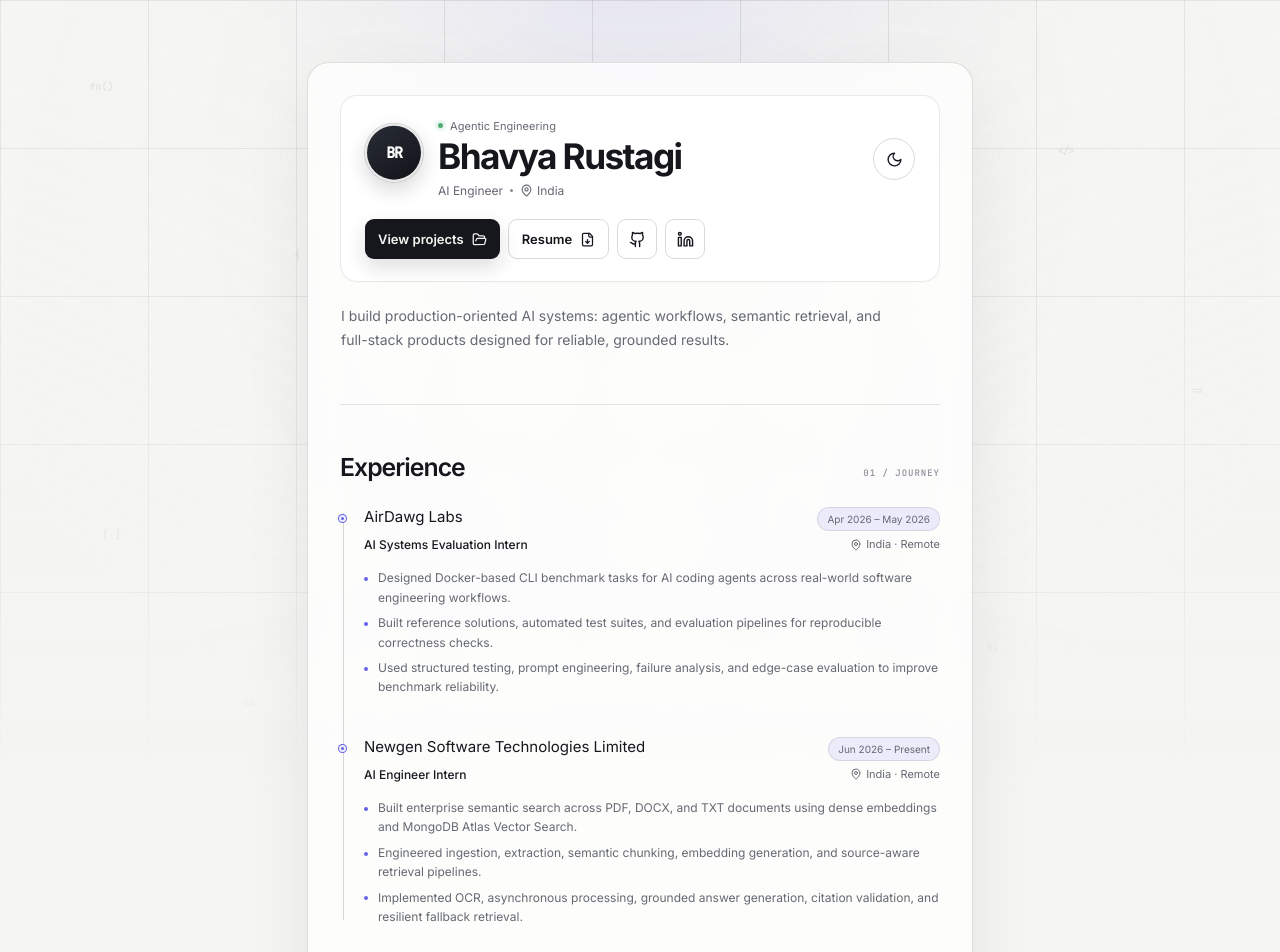
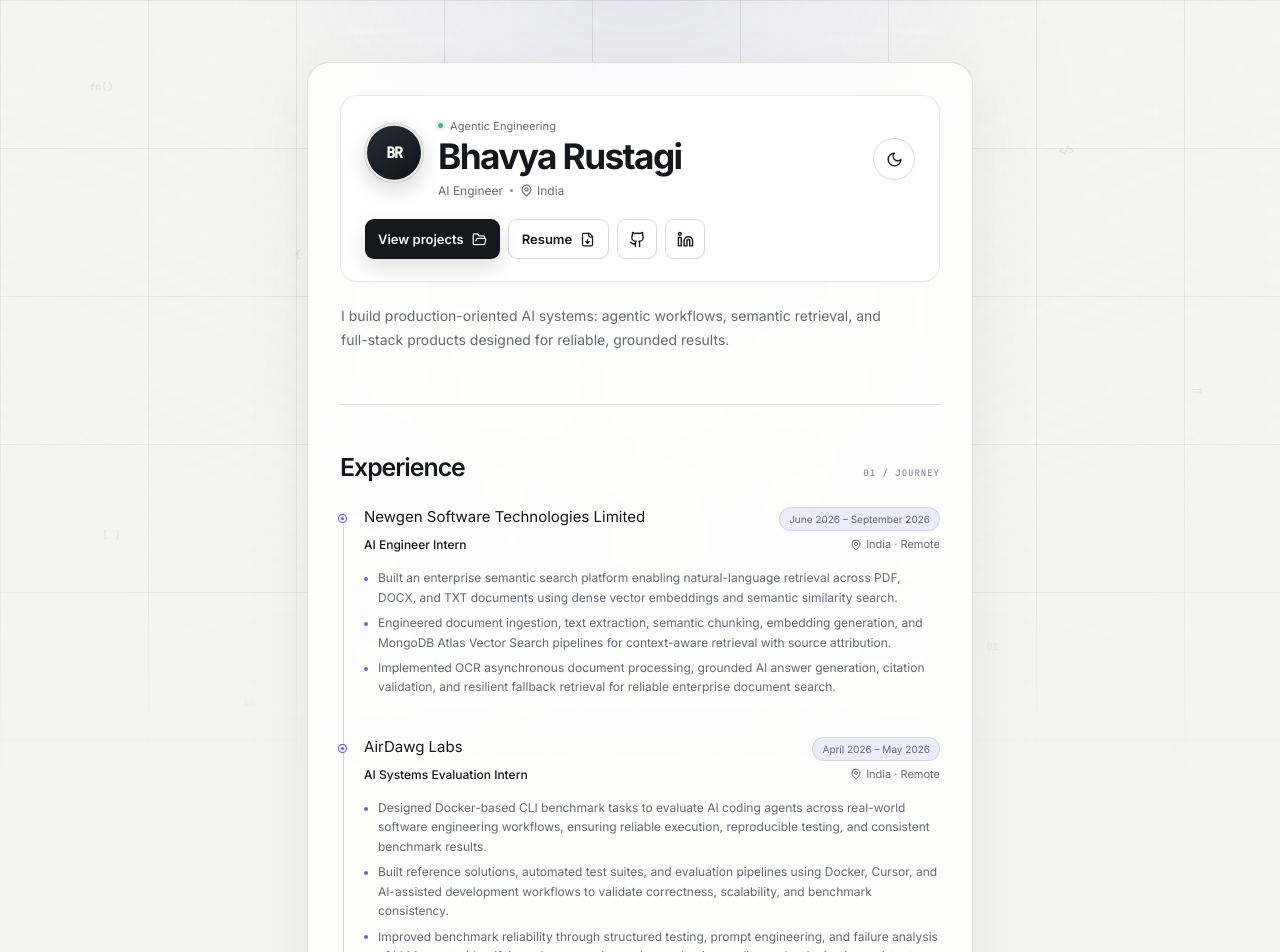
Before and after one commit to bhavyarustagi57/portfolio, a React (Vite) app: page / in a window 1280 px wide. Shown: the top 952 px of the page. Built offline with nearby package versions, Linux system fonts and the light colour scheme.

Commit message:
Update internship experience and remove achievements

```diff
--- a/src/App.jsx
+++ b/src/App.jsx
@@ -1,5 +1,4 @@
 import { useEffect, useState } from 'react'
-import Achievements from './components/Achievements'
 import Background from './components/Background'
 import Contact from './components/Contact'
 import CustomCursor from './components/CustomCursor'
@@ -36,7 +35,6 @@ export default function App() {
       <Experience />
       <Skills />
       <Projects />
-      <Achievements />
       <Education />
       <Contact />
       <Footer />
--- a/src/components/Achievements.jsx
+++ /dev/null
@@ -1,14 +0,0 @@
-import { Award, Code2, Gauge, Trophy } from 'lucide-react'
-import { motion as Motion } from 'framer-motion'
-import Section from './Section'
-import { Stagger, staggerItem } from './motion/MotionPrimitives'
-
-export default function Achievements() {
-  const items = [
-    { icon: Trophy, title: 'Global Rank 294', text: 'CodeChef Starters 225 · Rated' },
-    { icon: Code2, title: '1000+ problems', text: 'LeetCode, Codeforces, AtCoder, and CSES' },
-    { icon: Gauge, title: '1760+ rating', text: 'LeetCode competitive programming rating' },
-    { icon: Award, title: '2★ CodeChef', text: 'CodeChef competitive programming rating' },
-  ]
-  return <Section id="achievements" eyebrow="04 / Highlights" title="Achievements"><Stagger className="achievement-grid">{items.map(({ icon: Icon, title, text }) => <Motion.article variants={staggerItem} className="mini-card surface hover-lift" key={title} data-cursor="card"><Icon size={18} /><h3>{title}</h3><p>{text}</p></Motion.article>)}</Stagger></Section>
-}
--- a/src/components/Contact.jsx
+++ b/src/components/Contact.jsx
@@ -11,7 +11,7 @@ const contacts = [
 ]
 
 export default function Contact() {
-  return <Section id="contact" eyebrow="06 / Connect" title="Let’s talk">
+  return <Section id="contact" eyebrow="05 / Connect" title="Let’s talk">
     <Reveal>
       <div className="contact-card surface">
         <div className="contact-intro"><div className="contact-icon"><Mail size={21} /></div><div><h3>Building something with AI?</h3><p>Reach out about AI systems, semantic search, agentic workflows, or full-stack engineering.</p></div></div>
--- a/src/components/Education.jsx
+++ b/src/components/Education.jsx
@@ -3,5 +3,5 @@ import Section from './Section'
 import { Reveal } from './motion/MotionPrimitives'
 
 export default function Education() {
-  return <Section id="education" eyebrow="05 / Learning" title="Education"><Reveal><article className="education-card surface hover-lift" data-cursor="card"><div className="school-mark"><GraduationCap size={21} /></div><div><h3>Maharaja Surajmal Institute of Technology</h3><p>B.Tech in Information Technology · CGPA 7.94</p><p className="education-location">Delhi, India</p></div><span className="meta-pill">2023 – Present</span></article></Reveal></Section>
+  return <Section id="education" eyebrow="04 / Learning" title="Education"><Reveal><article className="education-card surface hover-lift" data-cursor="card"><div className="school-mark"><GraduationCap size={21} /></div><div><h3>Maharaja Surajmal Institute of Technology</h3><p>B.Tech in Information Technology · CGPA 7.94</p><p className="education-location">Delhi, India</p></div><span className="meta-pill">2023 – Present</span></article></Reveal></Section>
 }
--- a/src/components/Experience.jsx
+++ b/src/components/Experience.jsx
@@ -7,21 +7,21 @@ export default function Experience() {
   return <Section id="experience" eyebrow="01 / Journey" title="Experience">
     <Stagger className="timeline">
       <Motion.article variants={staggerItem} className="timeline-item">
-        <div className="item-top"><h3>AirDawg Labs</h3><span className="meta-pill">Apr 2026 – May 2026</span></div>
-        <div className="role-line"><strong>AI Systems Evaluation Intern</strong><span><MapPin size={12} /> India · Remote</span></div>
+        <div className="item-top"><h3>Newgen Software Technologies Limited</h3><span className="meta-pill">June 2026 – September 2026</span></div>
+        <div className="role-line"><strong>AI Engineer Intern</strong><span><MapPin size={12} /> India · Remote</span></div>
         <ul className="experience-points">
-          <li>Designed Docker-based CLI benchmark tasks for AI coding agents across real-world software engineering workflows.</li>
-          <li>Built reference solutions, automated test suites, and evaluation pipelines for reproducible correctness checks.</li>
-          <li>Used structured testing, prompt engineering, failure analysis, and edge-case evaluation to improve benchmark reliability.</li>
+          <li>Built an enterprise semantic search platform enabling natural-language retrieval across PDF, DOCX, and TXT documents using dense vector embeddings and semantic similarity search.</li>
+          <li>Engineered document ingestion, text extraction, semantic chunking, embedding generation, and MongoDB Atlas Vector Search pipelines for context-aware retrieval with source attribution.</li>
+          <li>Implemented OCR asynchronous document processing, grounded AI answer generation, citation validation, and resilient fallback retrieval for reliable enterprise document search.</li>
         </ul>
       </Motion.article>
       <Motion.article variants={staggerItem} className="timeline-item">
-        <div className="item-top"><h3>Newgen Software Technologies Limited</h3><span className="meta-pill">Jun 2026 – Present</span></div>
-        <div className="role-line"><strong>AI Engineer Intern</strong><span><MapPin size={12} /> India · Remote</span></div>
+        <div className="item-top"><h3>AirDawg Labs</h3><span className="meta-pill">April 2026 – May 2026</span></div>
+        <div className="role-line"><strong>AI Systems Evaluation Intern</strong><span><MapPin size={12} /> India · Remote</span></div>
         <ul className="experience-points">
-          <li>Built enterprise semantic search across PDF, DOCX, and TXT documents using dense embeddings and MongoDB Atlas Vector Search.</li>
-          <li>Engineered ingestion, extraction, semantic chunking, embedding generation, and source-aware retrieval pipelines.</li>
-          <li>Implemented OCR, asynchronous processing, grounded answer generation, citation validation, and resilient fallback retrieval.</li>
+          <li>Designed Docker-based CLI benchmark tasks to evaluate AI coding agents across real-world software engineering workflows, ensuring reliable execution, reproducible testing, and consistent benchmark results.</li>
+          <li>Built reference solutions, automated test suites, and evaluation pipelines using Docker, Cursor, and AI-assisted development workflows to validate correctness, scalability, and benchmark consistency.</li>
+          <li>Improved benchmark reliability through structured testing, prompt engineering, and failure analysis of LLM agents, identifying edge cases, improving evaluation quality, and reducing inconsistent agent behavior.</li>
         </ul>
       </Motion.article>
     </Stagger>
--- a/src/components/Navbar.jsx
+++ b/src/components/Navbar.jsx
@@ -1,5 +1,5 @@
 import { useEffect, useState } from 'react'
-import { Award, BriefcaseBusiness, Folder, GraduationCap, House, Menu, MessageCircle, Sparkles, X } from 'lucide-react'
+import { BriefcaseBusiness, Folder, GraduationCap, House, Menu, MessageCircle, Sparkles, X } from 'lucide-react'
 import { AnimatePresence, motion as Motion, useReducedMotion } from 'framer-motion'
 import { navigation } from '../data/content'
 import { motionEase } from './motion/MotionPrimitives'
@@ -9,7 +9,6 @@ const icons = {
   experience: BriefcaseBusiness,
   skills: Sparkles,
   projects: Folder,
-  achievements: Award,
   education: GraduationCap,
   contact: MessageCircle,
 }
--- a/src/data/content.js
+++ b/src/data/content.js
@@ -3,7 +3,6 @@ export const navigation = [
   { id: 'experience', label: 'Experience' },
   { id: 'skills', label: 'Skills' },
   { id: 'projects', label: 'Projects' },
-  { id: 'achievements', label: 'Achievements' },
   { id: 'education', label: 'Education' },
   { id: 'contact', label: 'Contact' },
 ]
```
